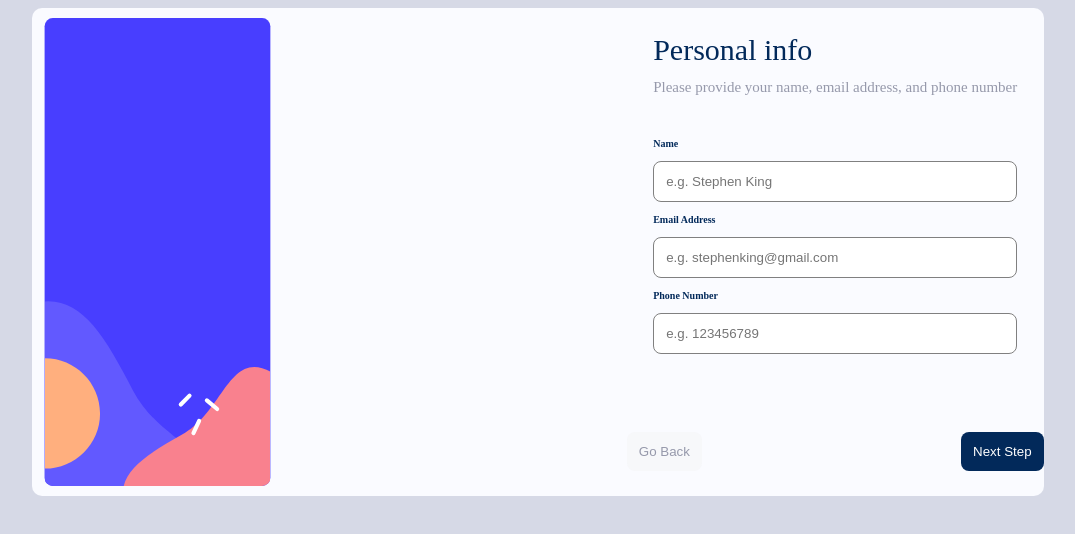
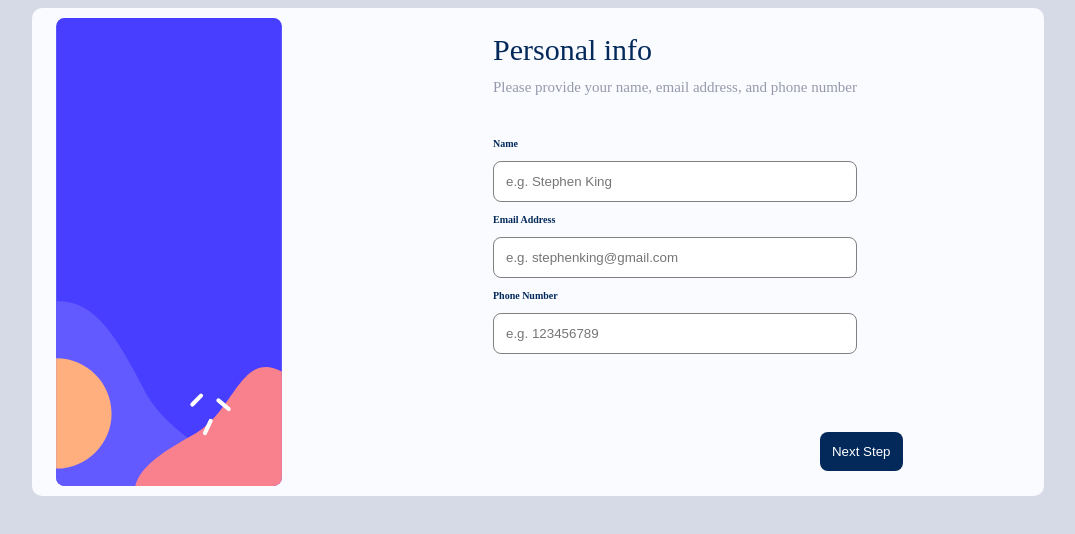
Before and after one commit to emperor1239182/multi-step-form, a React (Vite) app: page / in a window 1280 px wide. Shown: the top 534 px of the page, without its empty margins (102-1177 px from the left). Built offline with nearby package versions, Linux system fonts and the light colour scheme.

Commit message:
refactor App and Navigator components; integrate Thanks component, update navigation logic, and enhance styles for improved user experience

```diff
--- a/src/App.jsx
+++ b/src/App.jsx
@@ -5,9 +5,9 @@
 
   return (
     <>
-      <div className='container' >
+      <div className='container'>
 
-        <svg xmlns="http://www.w3.org/2000/svg" width="274" height="468" viewBox="0 0 274 568" style={{ fill: 'none' }} className='svg'>
+      <svg xmlns="http://www.w3.org/2000/svg" width="274" height="468" viewBox="0 0 274 568" style={{ fill: 'none' }} className='svg'>
     <rect width="274" height="568" fill="#483EFF" rx="10"/>
     <mask id="a" width="274" height="568" x="0" y="0" maskUnits="userSpaceOnUse" style={{ maskType: 'alpha' }}>
         <rect width="274" height="568" fill="#fff" rx="10"/>
@@ -19,7 +19,7 @@
         <path fill="#FFAF7E" d="M.305 546.891c37.003 0 67-29.997 67-67s-29.997-67-67-67-67 29.997-67 67 29.997 67 67 67Z"/>
     </g>
 </svg>
-<svg  xmlns="http://www.w3.org/2000/svg" xmlns:xlink="http://www.w3.org/1999/xlink" width="375" height="172" viewBox="0 0 375 172"><defs><path id="a" d="M0 0h375v172H0z"/></defs><g fill="none" fill-rule="evenodd"><mask id="b" fill="#fff"><use xlink:href="#a"/></mask><use xlink:href="#a" fill="#483EFF"/><g mask="url(#b)"><g transform="translate(-151.029 -133.957)"><path fill="#6259FF" d="M79.546 349.634c54.547 128.646 292.524 204.132 354.626 99.852 62.102-104.28-95.035-123.204-150.583-230.963-55.547-107.759-98.711-175.015-178.973-150.466C24.354 92.607 25 220.987 79.546 349.634Z"/><ellipse cx="129.864" cy="258.711" fill="#FFAF7E" rx="96.329" ry="96.373"/><path fill="#F9818E" d="M464.88 433.146c87.31-40.69 133.585-206.525 60.253-246.82-73.333-40.293-82.587 68.465-155.485 109.343-72.898 40.877-118.192 72.245-99.348 126.973 18.845 54.728 107.27 51.194 194.58 10.504Z"/><g stroke="#FFF" stroke-linecap="round" stroke-linejoin="bevel" stroke-width="5"><path d="m367.336 243.125 15.263-15.549M430.872 251.016l-17.995-15.112M399.36 271.751l-9.94 21.293"/></g></g></g></g></svg>
+
 <Navigator/>
       </div>
 
--- a/src/App.scss
+++ b/src/App.scss
@@ -100,6 +100,9 @@
           border-radius: 8px;
               color: $smallTextColor;
               padding: 12px;
+      }
+      .undo{
+        visibility: hidden;
       }
       .next{
         border-radius: 8px;
--- /dev/null
+++ b/src/appreciation.jsx
@@ -0,0 +1,11 @@
+export const Thanks = ()=>{
+    return (
+        <>
+        <div className="thanks" style={{textAlign: 'center'}}>
+        <svg xmlns="http://www.w3.org/2000/svg" width="80" height="80" viewBox="0 0 80 80"><g fill="none"><circle cx="40" cy="40" r="40" fill="#F9818E"/><path fill="#E96170" d="M48.464 79.167c.768-.15 1.53-.321 2.288-.515a40.04 40.04 0 0 0 3.794-1.266 40.043 40.043 0 0 0 3.657-1.63 40.046 40.046 0 0 0 12.463-9.898A40.063 40.063 0 0 0 78.3 51.89c.338-1.117.627-2.249.867-3.391L55.374 24.698a21.6 21.6 0 0 0-15.332-6.365 21.629 21.629 0 0 0-15.344 6.365c-8.486 8.489-8.486 22.205 0 30.694l23.766 23.775Z"/><path fill="#FFF" d="M40.003 18.333a21.58 21.58 0 0 1 15.31 6.351c8.471 8.471 8.471 22.158 0 30.63-8.47 8.47-22.156 8.47-30.627 0-8.47-8.472-8.47-22.159 0-30.63a21.594 21.594 0 0 1 15.317-6.35Zm9.865 15c-.316.028-.622.15-.872.344l-12.168 9.13-5.641-5.642c-1.224-1.275-3.63 1.132-2.356 2.356l6.663 6.663c.56.56 1.539.63 2.173.156l13.326-9.995c1.122-.816.43-2.993-.956-3.013a1.666 1.666 0 0 0-.17 0Z"/></g></svg>
+        <h2 className="heading">Thank you!</h2>
+        <p className="additionalText">Thanks for confirming your subscription! We hope you have fun using our platform. If you ever need support, feel free to email us at support@loremgaming.com.</p>
+        </div>
+        </>
+    )
+}
--- a/src/cart.jsx
+++ /dev/null
@@ -1,3 +0,0 @@
-export const Cart = ()=>{
-
-}
--- a/src/navigator.jsx
+++ b/src/navigator.jsx
@@ -3,9 +3,10 @@
 import { Subscription } from "../subscription";
 import { AddsOn } from "./addsOn";
 import { Summary } from "./summary";
+import { Thanks } from './appreciation';
 
 export const Navigator = () => {
-    const options = [<Login />, <Subscription />, <AddsOn />, <Summary />];
+    const options = [<Login />, <Subscription />, <AddsOn />, <Summary />, <Thanks />];
     const [currentIndex, setCurrentIndex] = useState(0);
 
     const navigateForward = () => {
@@ -23,13 +24,13 @@
     return (
         <div className='navigator'>
             {options[currentIndex]}
-            <div className="nav">
-                <button className="back" onClick={navigateBackward} disabled={currentIndex === 0}>
+            <div className="nav" style={{ display: currentIndex === options.length - 1 ? 'none' : ''}}>
+                <button className={currentIndex === 0 ? "undo" : "back"} onClick={navigateBackward} disabled={currentIndex === 0}>
                     Go Back
                 </button>
                 <button className="next" onClick={navigateForward} disabled={currentIndex === options.length - 1}
-                style={{ backgroundColor: currentIndex === options.length - 1 ? 'hsl(243, 100%, 62%)' : '' }}>
-                    {currentIndex === options.length - 1 ? 'Confirm' : 'Next Step'}
+                style={{ backgroundColor: currentIndex === options.length - 2 ? 'hsl(243, 100%, 62%)' : '' }}>
+                    {currentIndex === options.length - 2 ? 'Confirm' : 'Next Step'}
                 </button>
             </div>
         </div>
```
